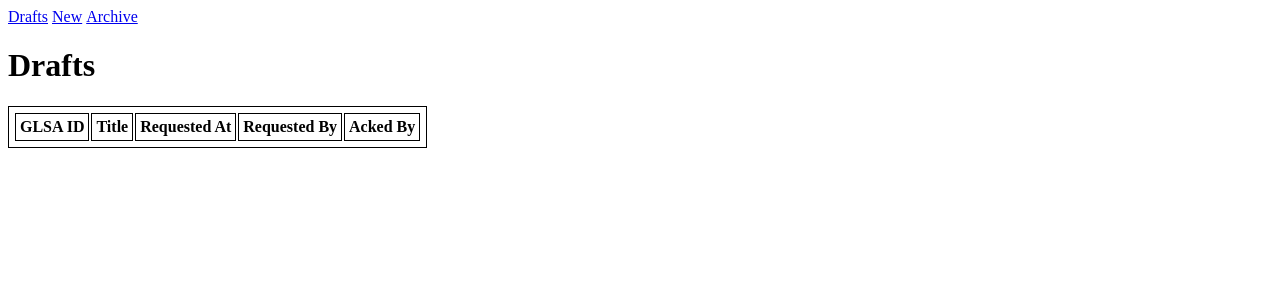
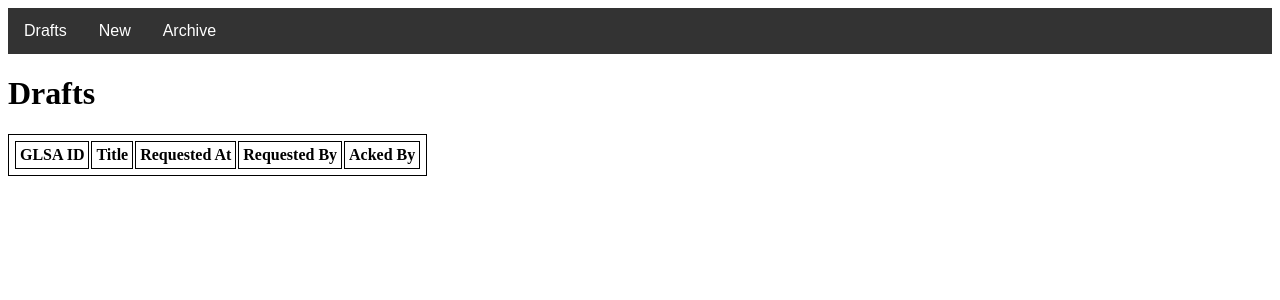
Before and after one commit to gentoo/glsamaker, a Flask app: page / in a window 1280 px wide. Shown: the top 300 px of the page. Run offline with Flask 2, Linux system fonts and the light colour scheme; the visitor is signed in with stand-in values (Sample User, id 1); data that the repository does not hold is empty; parts of the project's set-up code (start-up, migrations or seed data) failed here and were passed over.

Commit message:
pop css into its own file
Signed-off-by: John Helmert III <ajak@gentoo.org>

```diff
--- /dev/null
+++ b/glsamaker/static/main.css
@@ -0,0 +1,97 @@
+label {
+	display: inline-block;
+	width: 10em;
+	text-align: right;
+}
+
+form.div {
+	padding: 5px;
+}
+
+.bordered {
+	padding: 4px;
+	border: 1px solid black;
+}
+
+th.button, td.button {
+	width: 100%;
+}
+
+ul {
+	list-style-type: none;
+	margin: 0;
+	padding: 0;
+}
+
+li {
+  display: inline-block;
+}
+
+/* Navbar container */
+.navbar {
+  overflow: hidden;
+  background-color: #333;
+  font-family: Arial;
+}
+
+/* Links inside the navbar */
+.navbar a {
+  float: left;
+  font-size: 16px;
+  color: white;
+  text-align: center;
+  padding: 14px 16px;
+  text-decoration: none;
+}
+
+/* The dropdown container */
+.dropdown {
+  float: left;
+  overflow: hidden;
+}
+
+/* Dropdown button */
+.dropdown .dropbtn {
+  font-size: 16px;
+  border: none;
+  outline: none;
+  color: white;
+  padding: 14px 16px;
+  background-color: inherit;
+  font-family: inherit; /* Important for vertical align on mobile phones */
+  margin: 0; /* Important for vertical align on mobile phones */
+}
+
+/* Add a red background color to navbar links on hover */
+.navbar a:hover, .dropdown:hover .dropbtn {
+  background-color: red;
+}
+
+/* Dropdown content (hidden by default) */
+.dropdown-content {
+  display: none;
+  position: absolute;
+  background-color: #f9f9f9;
+  min-width: 160px;
+  box-shadow: 0px 8px 16px 0px rgba(0,0,0,0.2);
+  z-index: 1;
+}
+
+/* Links inside the dropdown */
+.dropdown-content a {
+  color: black;
+  padding: 12px 16px;
+  text-decoration: none;
+  display: block;
+  text-align: left;
+}
+
+/* Add a grey background color to dropdown links on hover */
+.dropdown-content a:hover {
+  background-color: #ddd;
+}
+
+/* Show the dropdown menu on hover */
+.dropdown:hover .dropdown-content {
+  display: block;
+}
--- a/glsamaker/templates/base.html
+++ b/glsamaker/templates/base.html
@@ -3,31 +3,7 @@
     <head>
         <title>GLSAMaker</title>
 		<script src="/static/main.js"></script>
-		<style>
-		 label {
-			 display: inline-block;
-			 width: 10em;
-			 text-align: right;
-		 }
-		 div {
-			 padding: 5px;
-		 }
-		 .bordered {
-			 padding: 4px;
-			 border: 1px solid black;
-		 }
-		 th.button, td.button {
-			 width: 100%;
-		 }
-		 ul {
-			 list-style-type: none;
-			 margin: 0;
-			 padding: 0;
-		 }
-		 li {
-			 display: inline-block;
-		 }
-		</style>
+		<link rel="stylesheet" href="/static/main.css">
     </head>
     <body>
         {% block body %} {% endblock %}
--- a/glsamaker/templates/navbar.html
+++ b/glsamaker/templates/navbar.html
@@ -1,7 +1,12 @@
 <header>
-	<ul>
-		<li><a href="/drafts">Drafts</a></li>
-		<li><a href="/edit_glsa">New</a></li>
-		<li><a href="/archive">Archive</a></li>
-	</ul>
+    <div class="navbar">
+        <a href="/drafts">Drafts</a>
+        <div class="dropdown">
+            <a class="dropbtn" href="">New</a>
+            <div class="dropdown-content">
+                <!-- When it works, we can be 'New' dropdown items here -->
+            </div>
+        </div>
+        <a href="/archive">Archive</a>
+    </div>
 </header>
```
